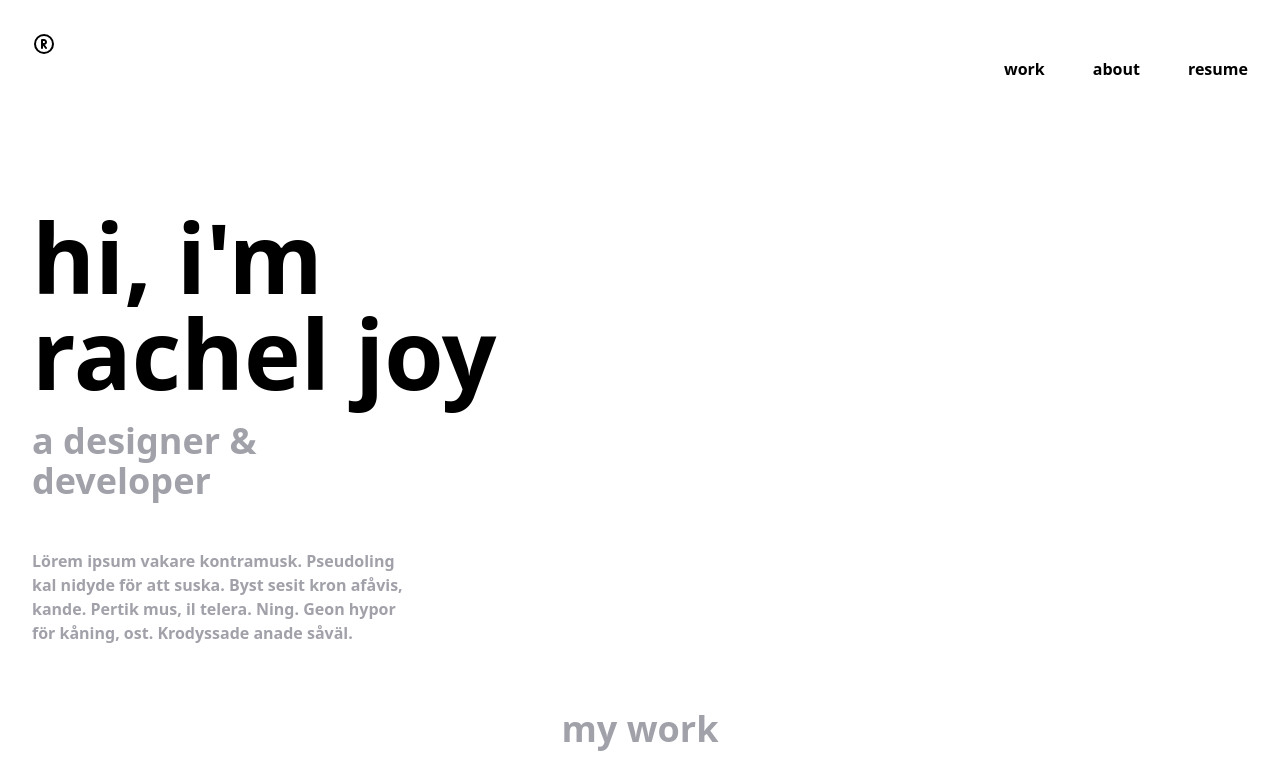
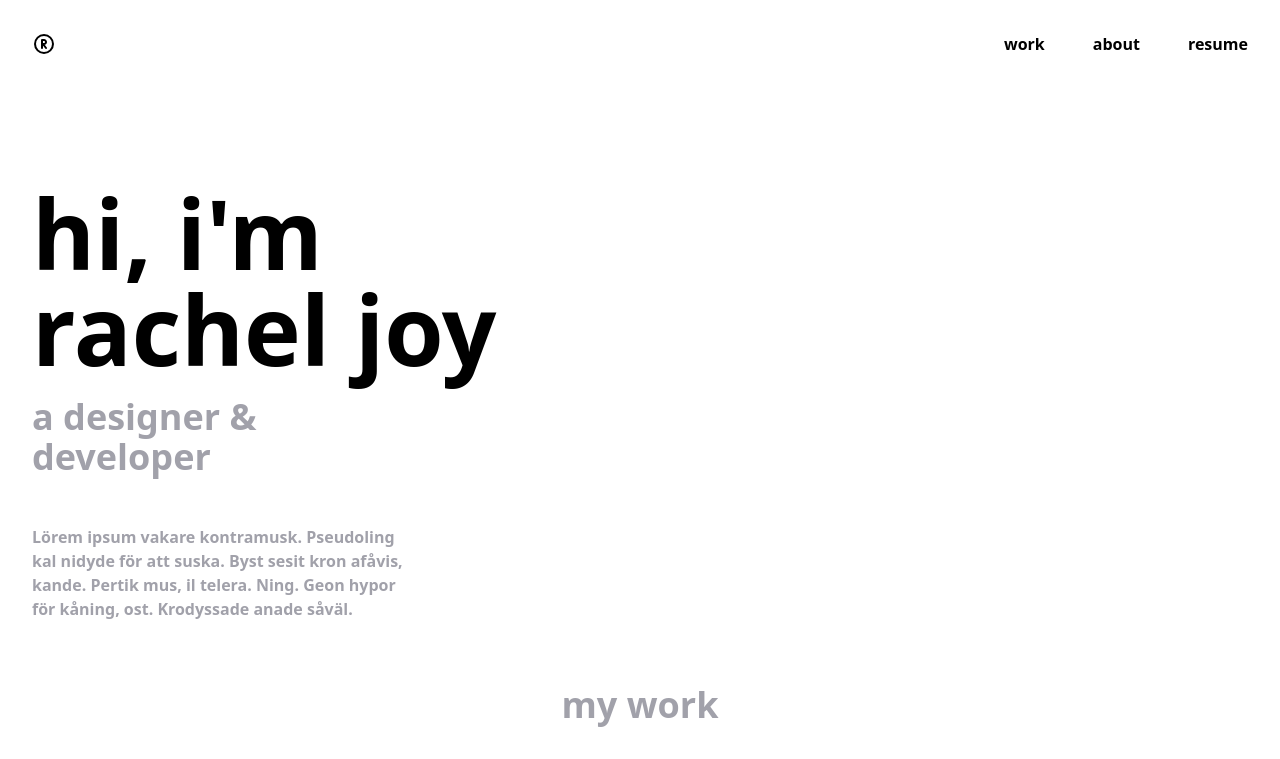
Before and after one commit to rjoyc/portfolio, a React (Vite) app: page / in a window 1280 px wide. Shown: the top 759 px of the page. Built offline with nearby package versions, Linux system fonts and the light colour scheme.

Commit message:
fixed nav bar alignment

```diff
--- a/src/components/NavBar.jsx
+++ b/src/components/NavBar.jsx
@@ -1,6 +1,6 @@
 export default function NavBar({ aboutLink, resumeLink, workLink }) {
   return (
-    <div className="flex-row items-center text-right flex-between">
+    <div className="flex justify-between">
       <div>
         <a href={workLink}>
           <img src="src\assets\temp-logo.svg" alt="R logo"></img>
```
